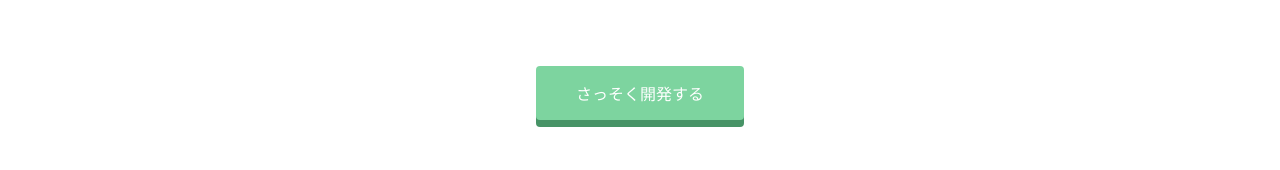
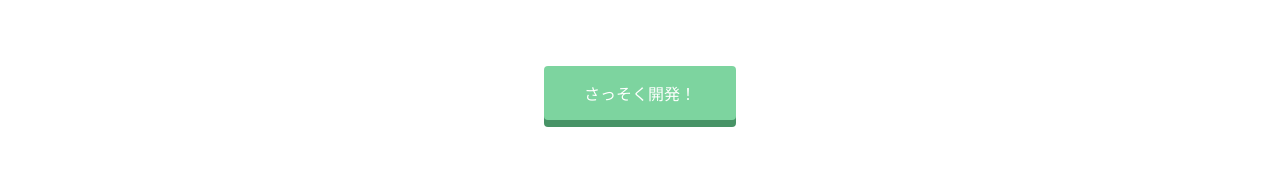
Before and after one commit to oniyaku/firstAPP, a plain HTML site: page index.html in a window 1280 px wide. Shown: the part 1426-1596 px from the top of the page. Drawn offline with Linux system fonts and the light colour scheme.

Commit message:
Update index.html

```diff
--- a/index.html
+++ b/index.html
@@ -77,7 +77,7 @@
         <h2>さぁ、あなたもProgateでプログラミングを学んでみませんか?</h2>
         <h3>Let's learn to code, learn to be creative!</h3>
       </div>
-      <span class="btn message">さっそく開発する</span>
+      <span class="btn message">さっそく開発！</span>
     </div>
   </div>
   <footer>
```
